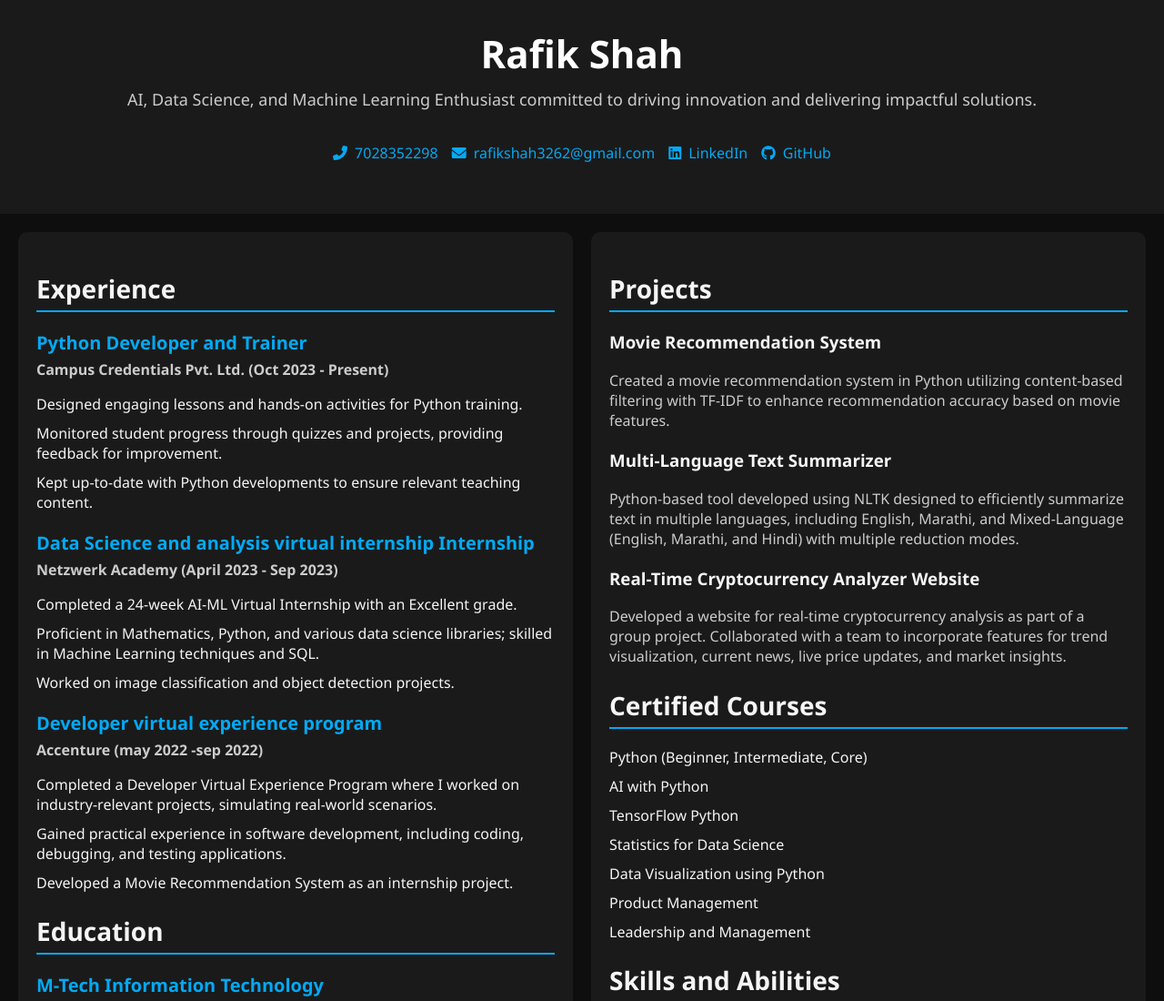
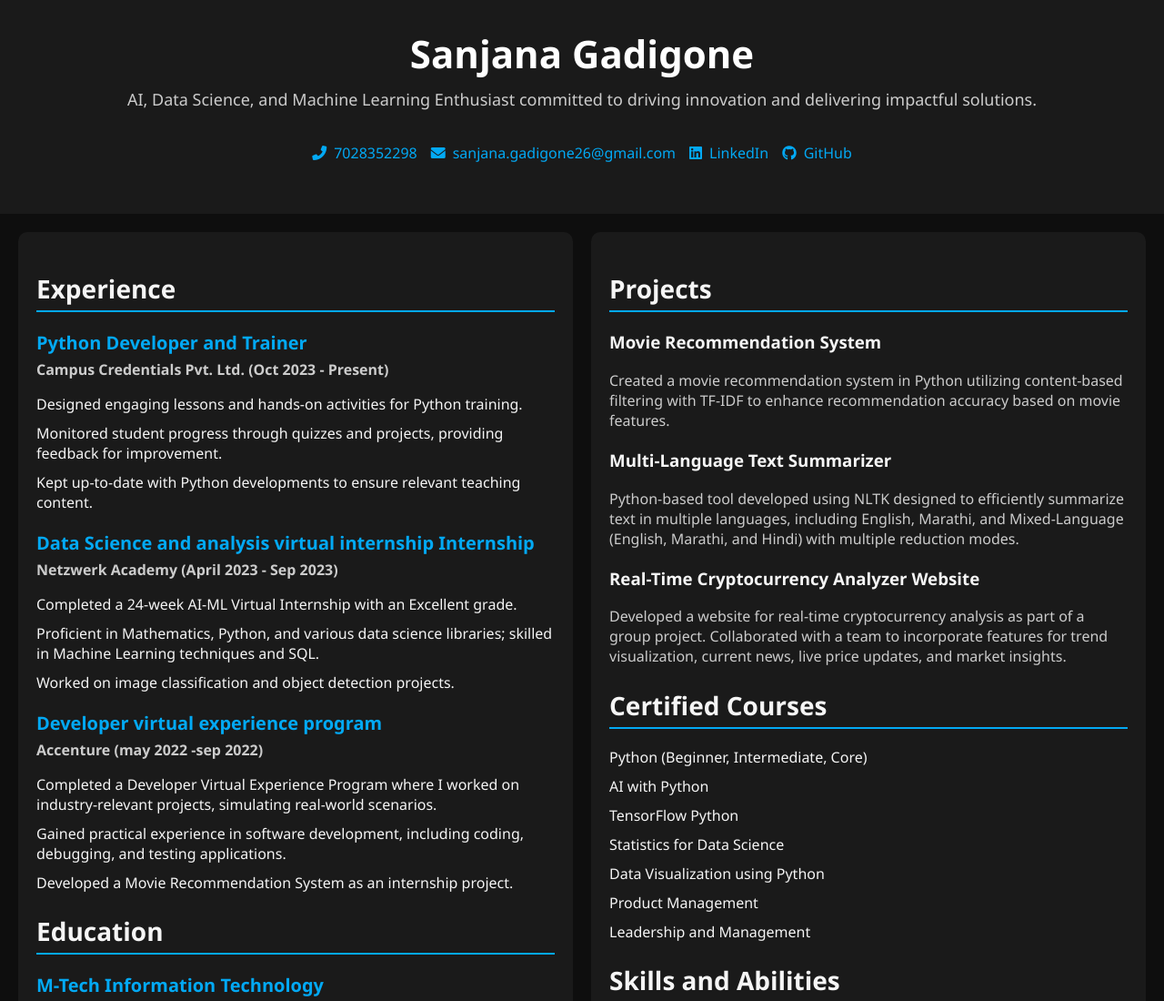
Before and after one commit to SanjanaGadigone/MY-RESUME, a plain HTML site: page index.html in a window 1280 px wide. Shown: the top 1100 px of the page at 91% size. Drawn offline with Linux system fonts and the light colour scheme.

Commit message:
Update index.html

```diff
--- a/index.html
+++ b/index.html
@@ -176,14 +176,14 @@
 
 <body>
     <header>
-        <h1>Rafik Shah</h1>
+        <h1>Sanjana Gadigone</h1>
         <p>AI, Data Science, and Machine Learning Enthusiast committed to driving innovation and delivering impactful solutions.</p>
         <div class="contact-info">
             <ul>
                 <li><i class="fas fa-phone-alt"></i>7028352298</li>
-                <li><i class="fas fa-envelope"></i> <a href="mailto:rafikshah3262@gmail.com">rafikshah3262@gmail.com</a></li>
-                <li><i class="fab fa-linkedin"></i> <a href="https://www.linkedin.com/in/rafik-shah-179875209/" target="_blank">LinkedIn</a></li>
-                <li><i class="fab fa-github"></i> <a href="https://github.com/RAFIKSHA" target="_blank">GitHub</a></li>
+                <li><i class="fas fa-envelope"></i> <a href="mailto:sanjana.gadigone26@gmail.com">sanjana.gadigone26@gmail.com</a></li>
+                <li><i class="fab fa-linkedin"></i> <a href="https://www.linkedin.com/in/sanjana-gadigone-441924281/" target="_blank">LinkedIn</a></li>
+                <li><i class="fab fa-github"></i> <a href="https://github.com/SanjanaGadigone" target="_blank">GitHub</a></li>
             </ul>
         </div>
     </header>
```
